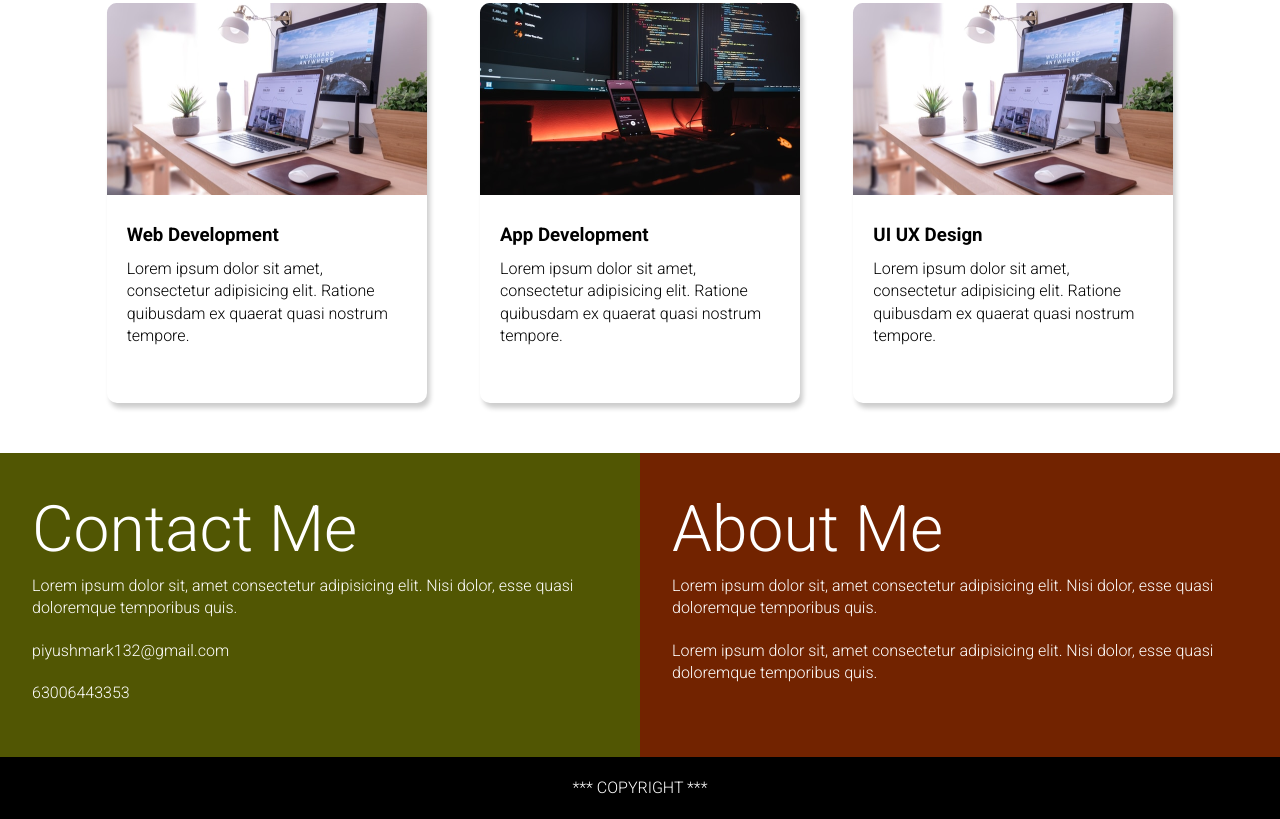
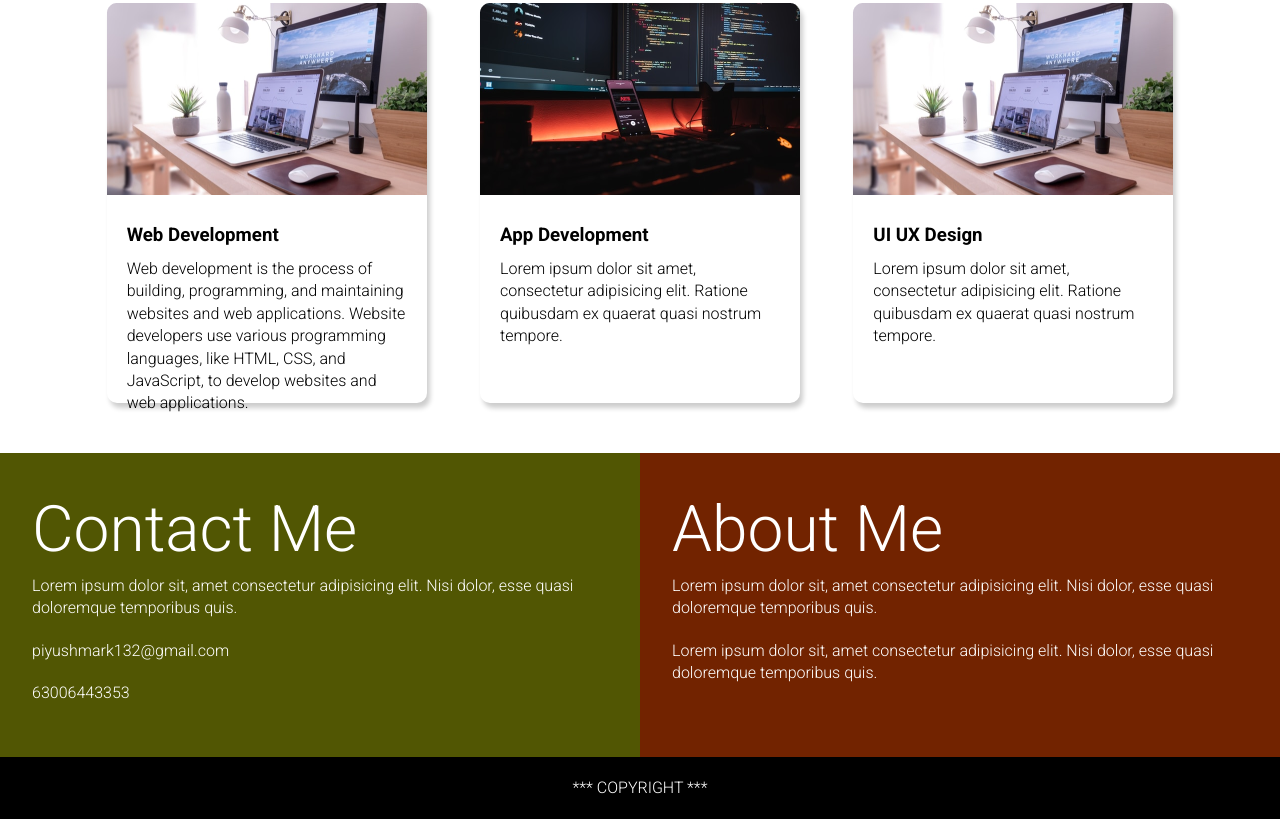
Before and after one commit to piyushs8589/htmlPortfolioProfile-main, a plain HTML site: page index.html in a window 1280 px wide. Shown: the part 1021-1840 px from the top of the page. Drawn offline with Linux system fonts and the light colour scheme.

Commit message:
Update index.html

```diff
--- a/index.html
+++ b/index.html
@@ -26,8 +26,7 @@
           <div class="card_content">
             <h3>Web Development</h3>
             <p>
-              Lorem ipsum dolor sit amet, consectetur adipisicing elit. Ratione
-              quibusdam ex quaerat quasi nostrum tempore.
+              Web development is the process of building, programming, and maintaining websites and web applications. Website developers use various programming languages, like HTML, CSS, and JavaScript, to develop websites and web applications.
             </p>
           </div>
         </div>
```
